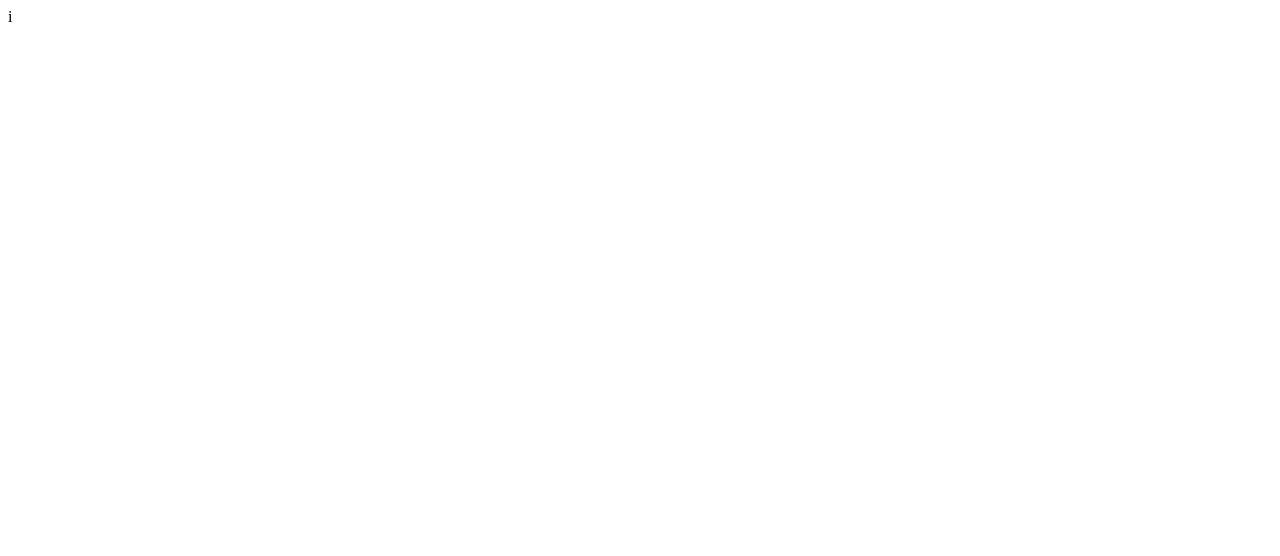
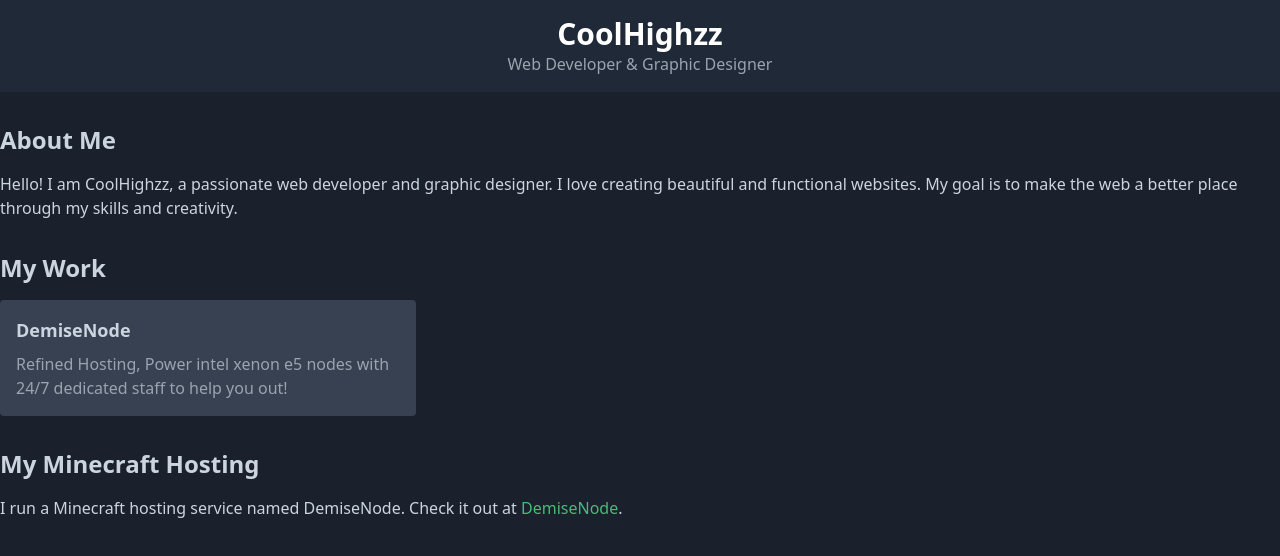
Before and after one commit to coolhighzz3z/coolhighzz3z.github.io, a plain HTML site: page index.html in a window 1280 px wide. Drawn offline with nearby package versions, Linux system fonts and the light colour scheme.

Commit message:
Update index.html

```diff
--- a/index.html
+++ b/index.html
@@ -1 +1,66 @@
-i
+<!DOCTYPE html>
+<html lang="en">
+
+<head>
+  <meta charset="UTF-8">
+  <meta name="viewport" content="width=device-width, initial-scale=1.0">
+  <title>CoolHighzz - Web Developer & Graphic Designer</title>
+  <link href="https://cdn.jsdelivr.net/npm/tailwindcss@2.2.19/dist/tailwind.min.css" rel="stylesheet">
+  <style>
+    body {
+      background-color: #1a202c;
+      color: #cbd5e0;
+    }
+
+    .highlight {
+      color: #48bb78;
+    }
+  </style>
+</head>
+
+<body class="font-sans antialiased">
+
+  <header class="bg-gray-800 p-4">
+    <div class="container mx-auto text-center">
+      <h1 class="text-3xl font-bold text-white">CoolHighzz</h1>
+      <p class="text-gray-400">Web Developer & Graphic Designer</p>
+    </div>
+  </header>
+
+  <main class="container mx-auto mt-8">
+    <section class="mb-8">
+      <h2 class="text-2xl font-bold mb-4">About Me</h2>
+      <p>
+        Hello! I am CoolHighzz, a passionate web developer and graphic designer. I love creating
+        beautiful and functional websites. My goal is to make the web a better place through my
+        skills and creativity.
+      </p>
+    </section>
+
+    <section class="mb-8">
+      <h2 class="text-2xl font-bold mb-4">My Work</h2>
+      <!-- Add your portfolio projects here -->
+      <div class="grid grid-cols-1 md:grid-cols-2 lg:grid-cols-3 gap-4">
+        <!-- Example Project -->
+        <div class="bg-gray-700 p-4 rounded">
+          <h3 class="text-lg font-bold mb-2">DemiseNode</h3>
+          <p class="text-gray-400">Refined Hosting, Power intel xenon e5 nodes with 24/7 dedicated staff to help you
+            out!</p>
+        </div>
+      </div>
+    </section>
+
+    <section class="mb-8">
+      <h2 class="text-2xl font-bold mb-4">My Minecraft Hosting</h2>
+      <p>
+        I run a Minecraft hosting service named DemiseNode. Check it out at
+        <a href="https://my.demisenode.xyz" class="highlight" target="_blank" rel="noopener noreferrer">DemiseNode</a>.
+      </p>
+    </section>
+  </main>
+
+
+
+</body>
+
+</html>
```
